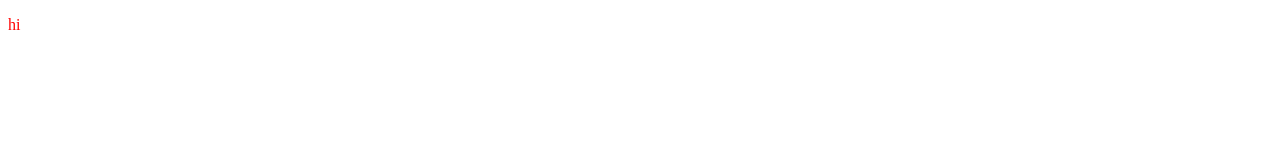
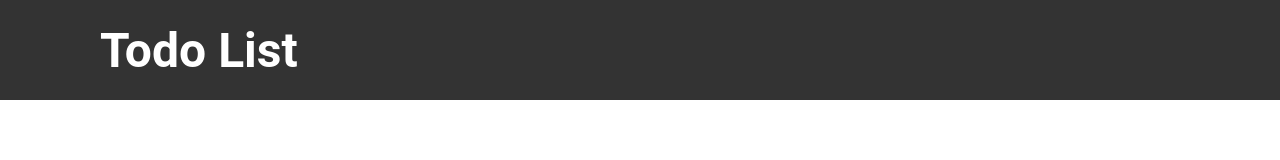
Before and after one commit to hanzyong0/todo-list, a website built with webpack: page dist/index.html in a window 1280 px wide. Built offline with nearby package versions, Linux system fonts and the light colour scheme.

Commit message:
add header

```diff
--- /dev/null
+++ b/src/header.js
@@ -0,0 +1,9 @@
+function createHeader() {
+    const header = document.createElement('header');
+
+    header.textContent = 'Todo List';
+
+    return header;
+}
+
+export default createHeader;
--- a/src/index.js
+++ b/src/index.js
@@ -1,6 +1,4 @@
 import './style.css';
+import createHeader from './header.js';
 
-const p = document.createElement('p');
-p.textContent = 'hi';
-
-document.body.appendChild(p);
+document.body.appendChild(createHeader());
--- a/src/style.css
+++ b/src/style.css
@@ -1,3 +1,27 @@
-p {
-    color: red;
+:root {
+    --header-color: #333;
 }
+
+*,
+*::before,
+*::after {
+    margin: 0;
+    padding: 0;
+    box-sizing: border-box;
+}
+
+body {
+    font-family: 'Roboto', sans-serif;
+}
+
+header {
+    background-color: var(--header-color);
+    color: white;
+    height: 100px;
+    font-size: 3em;
+    font-weight: 600;
+    display: flex;
+    justify-content: start;
+    align-items: center;
+    padding-left: 100px;
+}
```
Also changed, not shown: 1 other file.
